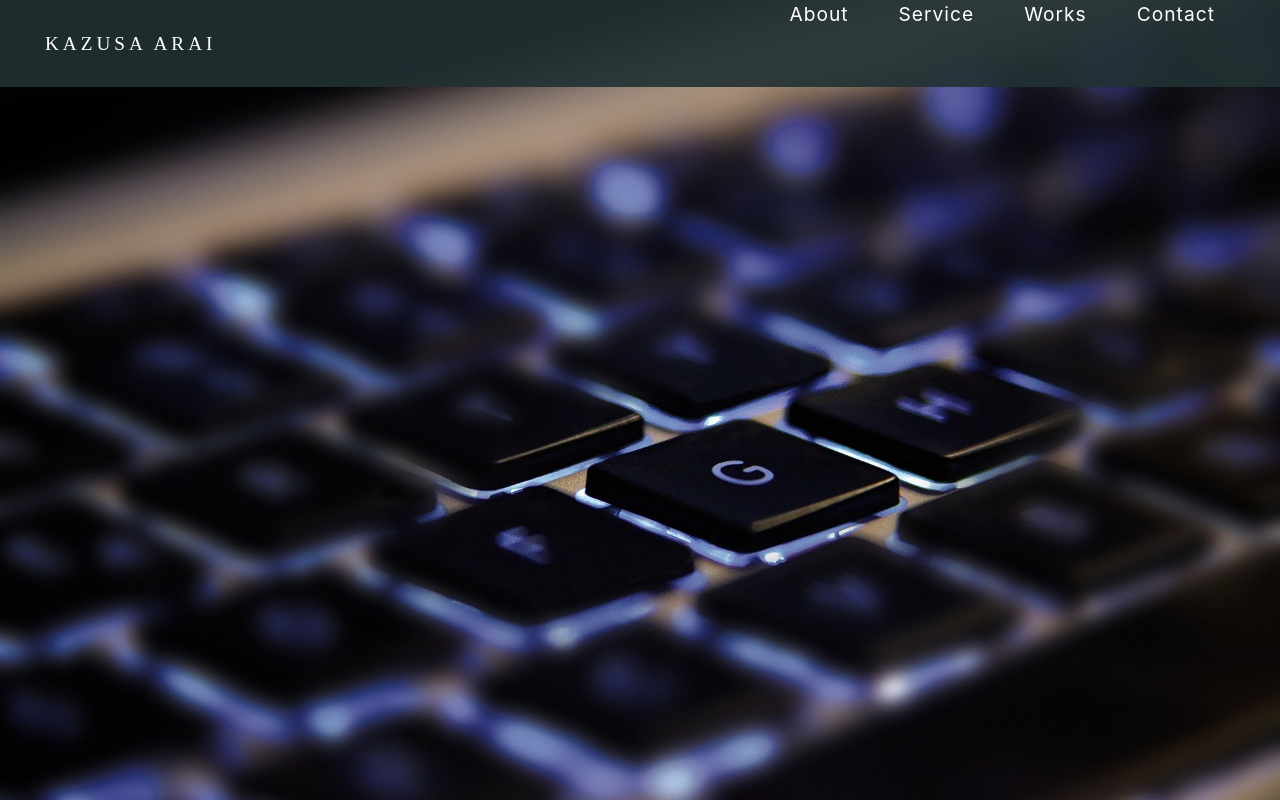
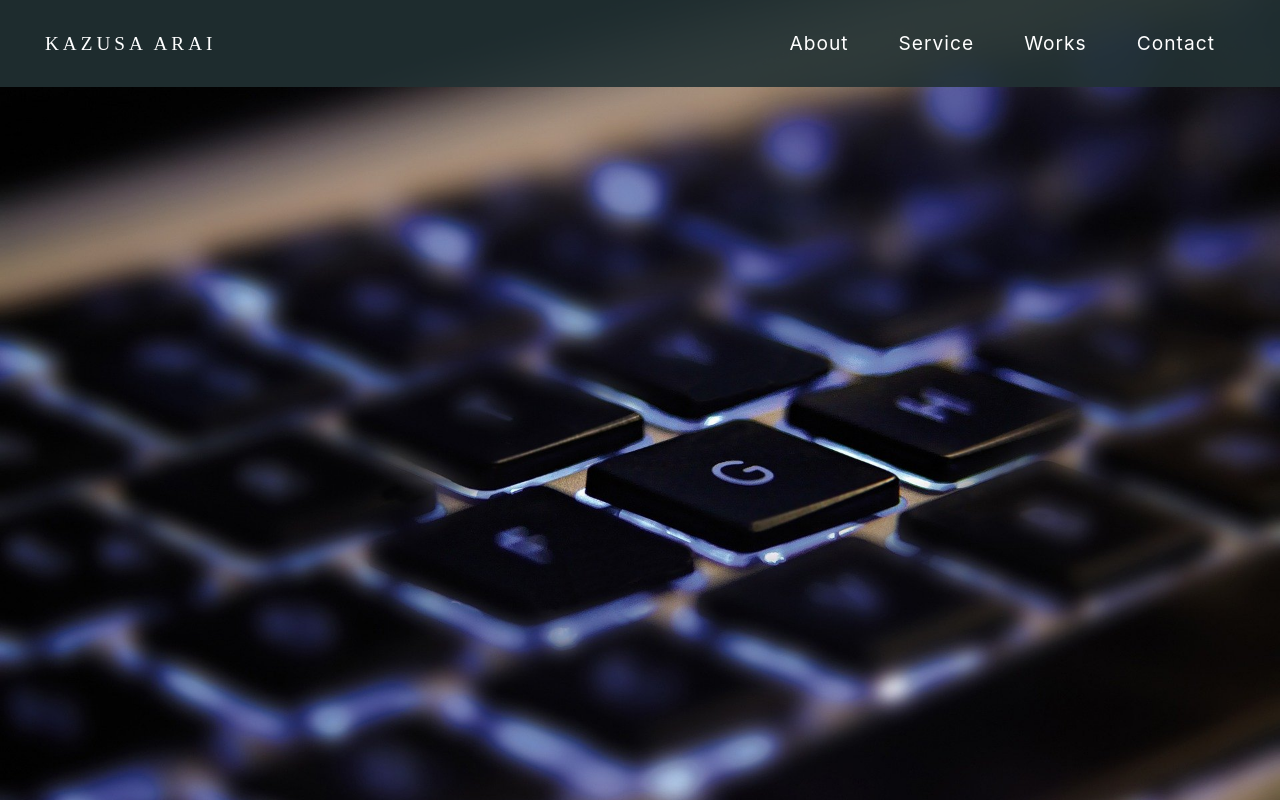
Before and after one commit to ka16/portfolio, a plain HTML site: page index.html in a window 1280 px wide. Shown: the top 800 px of the page. Drawn offline with nearby package versions, Linux system fonts and the light colour scheme.

Commit message:
Update style.css

```diff
--- a/style.css
+++ b/style.css
@@ -4,25 +4,27 @@
 }
 
 .nav-list a {
-  list-style: none;
-  padding: 29px 25px;
   font-size: 1.2em;
   letter-spacing: 1px;
   transition-property: background-color;
   transition-duration: 1s;
   transition-timing-function: ease;
   transition-delay: 0s;
+  text-decoration: none;
+  color: #fff;
+  float: left;
+  padding: 29px 25px;
+}
+
+.nav-list li {
+  list-style: none;
+  float: left;
 }
 
 .nav-list {
   display: flex;
   float: right;
   margin-right: 40px;
-}
-
-.nav-list li {
-  float: left;
-  list-style: none;
 }
 
 .nav-list a:hover {
```
